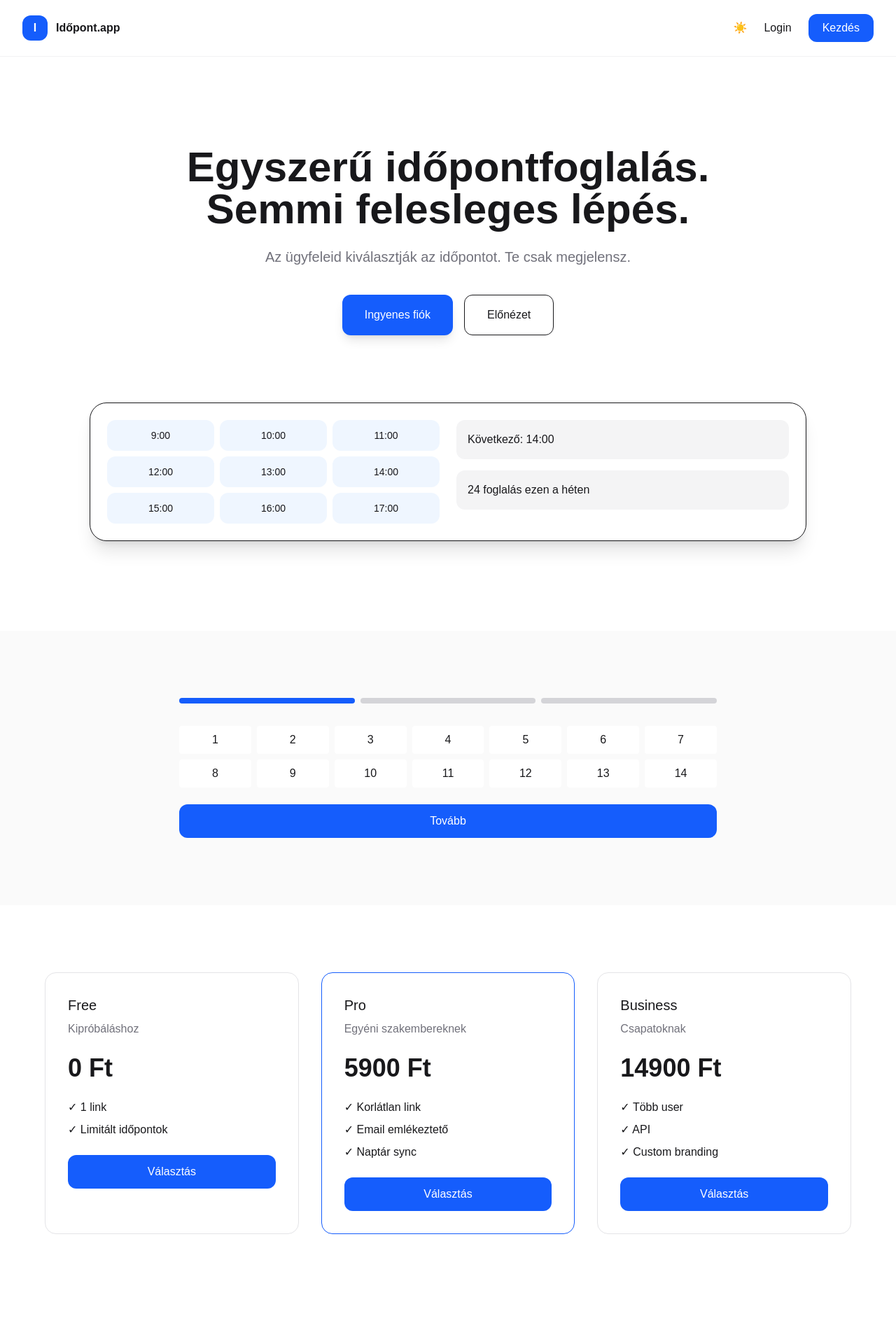
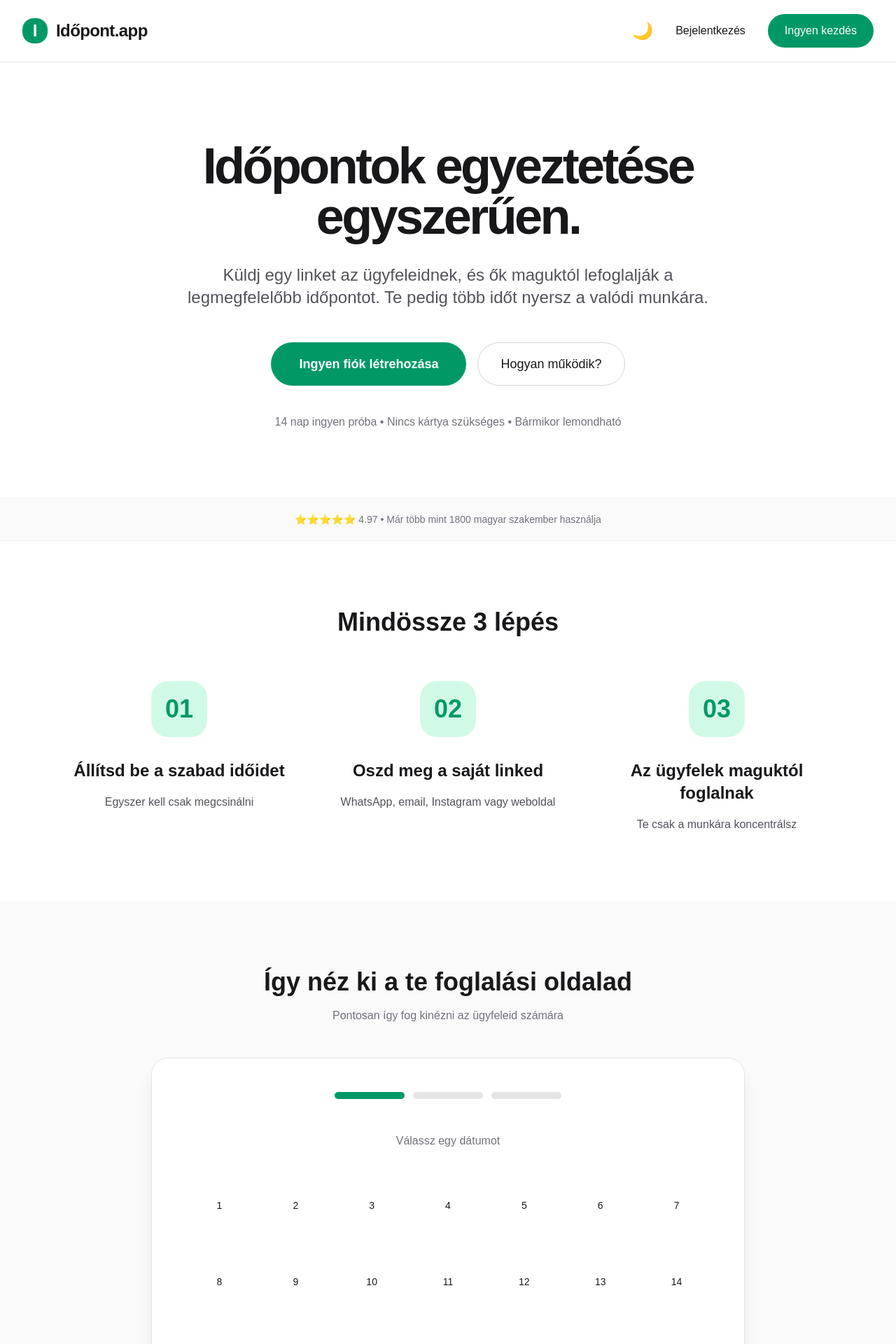
Before and after one commit to Keszil/calendarrr, a Next.js app: page / in a window 1280 px wide. Shown: the top 1920 px of the page at 70% size. Built offline with nearby package versions, Linux system fonts and the light colour scheme.

Commit message:
Update page.js

```diff
--- a/app/page.js
+++ b/app/page.js
@@ -3,204 +3,398 @@
 import { useState, useEffect, useMemo } from 'react'
 import { motion, AnimatePresence } from 'framer-motion'
 
+export const dynamic = 'force-dynamic'
+
 export default function Home() {
-  const [isDark, setIsDark] = useState(true)
   const [step, setStep] = useState(1)
   const [selectedDate, setSelectedDate] = useState(null)
   const [selectedTime, setSelectedTime] = useState(null)
   const [loading, setLoading] = useState(false)
+  const [isDark, setIsDark] = useState(false)
   const [isAnnual, setIsAnnual] = useState(true)
 
-  const times = ['09:00','10:00','11:00','13:00','14:00','15:00']
+  const times = ['09:00', '10:00', '11:00', '13:00', '14:00', '15:00']
 
+  // Dark mode
   useEffect(() => {
+    if (typeof document !== 'undefined') {
       isDark
         ? document.documentElement.classList.add('dark')
         : document.documentElement.classList.remove('dark')
+    }
   }, [isDark])
-
-  const pricing = useMemo(() => [
-    {
-      name: "Free",
-      price: 0,
-      desc: "Kipróbáláshoz",
-      features: ["1 link", "Limitált időpontok"],
-      highlight: false
-    },
-    {
-      name: "Pro",
-      price: isAnnual ? 5900 : 7900,
-      desc: "Egyéni szakembereknek",
-      features: ["Korlátlan link", "Email emlékeztető", "Naptár sync"],
-      highlight: true
-    },
-    {
-      name: "Business",
-      price: isAnnual ? 14900 : 18900,
-      desc: "Csapatoknak",
-      features: ["Több user", "API", "Custom branding"],
-      highlight: false
-    }
-  ], [isAnnual])
 
   const handleBooking = () => {
     setLoading(true)
     setTimeout(() => {
       setLoading(false)
-      alert('Demo foglalás kész')
+      alert('Foglalás sikeres! 🎉\n\nEz csak egy demo.')
     }, 1500)
   }
 
+  const pricingPlans = useMemo(() => [
+    {
+      name: "Ingyenes",
+      price: 0,
+      period: "",
+      description: "Kipróbálásra tökéletes",
+      features: ["1 foglalási link", "Korlátozott időpontok", "Alap email visszaigazolás"],
+      cta: "Ingyen kezdés",
+      popular: false,
+    },
+    {
+      name: "Starter",
+      price: isAnnual ? 4900 : 5900,
+      period: isAnnual ? "/hó (éves)" : "/hó",
+      description: "Egyéni szakembereknek",
+      features: ["Korlátlan foglalási linkek", "Valós idejű naptár", "Automatikus emlékeztetők", "Zoom integráció", "Alap analitika"],
+      cta: "Starter csomag",
+      popular: false,
+    },
+    {
+      name: "Pro",
+      price: isAnnual ? 9900 : 12900,
+      period: isAnnual ? "/hó (éves)" : "/hó",
+      description: "A legnépszerűbb választás",
+      features: ["Minden a Starterben", "Egyéni branding", "Csoportfoglalás", "Haladó analitika", "Prioritásos támogatás", "Nincs Időpont.app logó"],
+      cta: "Pro csomag indítása",
+      popular: true,
+    },
+    {
+      name: "Business",
+      price: isAnnual ? 19900 : 24900,
+      period: isAnnual ? "/hó (éves)" : "/hó",
+      description: "Csapatoknak és stúdióknak",
+      features: ["Minden a Proban", "Több felhasználó", "Csapat naptár", "API hozzáférés", "Fehér címke", "Dedikált támogatás"],
+      cta: "Business csomag",
+      popular: false,
+    }
+  ], [isAnnual])
+
+  const testimonials = [
+    {
+      name: "Kovács Anna",
+      role: "Fodrász & Szalon tulajdonos",
+      text: "Azóta, hogy használom az Időpont.app-ot, heti 6-8 órát spórolok az egyeztetéseken. Az ügyfelek imádják, hogy maguk tudnak időpontot foglalni.",
+      rating: 5,
+      avatar: "👩‍🦰"
+    },
+    {
+      name: "Nagy Márk",
+      role: "Életvezetési coach",
+      text: "Sokkal professzionálisabb lett a szolgáltatásom. Kevesebb lemondás, több betelt időpont.",
+      rating: 5,
+      avatar: "🧔"
+    },
+    {
+      name: "Szabó Eszter",
+      role: "Jogi tanácsadó",
+      text: "A korábbi végtelen email-váltás helyett most tényleg csak a munkára kell koncentrálnom. Nagyon intuitív és megbízható.",
+      rating: 5,
+      avatar: "👩‍💼"
+    },
+    {
+      name: "Tóth Péter",
+      role: "Személyi edző",
+      text: "Az ügyfeleim 90%-a magától foglal. Hihetetlenül leegyszerűsítette az életemet.",
+      rating: 5,
+      avatar: "💪"
+    }
+  ]
+
   return (
-    <main className="relative min-h-screen bg-white dark:bg-[#0b1120] text-zinc-900 dark:text-white overflow-hidden">
+    <main className="min-h-screen bg-white dark:bg-zinc-950 text-zinc-900 dark:text-zinc-100">
 
-      {/* BACKGROUND */}
-      <div className="absolute inset-0 -z-10">
-        <motion.div animate={{ x:[0,100,0], y:[0,50,0] }} transition={{ duration:30, repeat:Infinity }} className="absolute w-[600px] h-[600px] bg-blue-500/10 blur-3xl rounded-full top-[-200px] left-[-200px]" />
-        <motion.div animate={{ x:[0,-120,0], y:[0,-80,0] }} transition={{ duration:35, repeat:Infinity }} className="absolute w-[600px] h-[600px] bg-indigo-500/10 blur-3xl rounded-full bottom-[-200px] right-[-200px]" />
+      {/* NAVBAR */}
+      <header className="sticky top-0 z-50 bg-white dark:bg-zinc-950 border-b border-zinc-200 dark:border-zinc-800">
+        <div className="max-w-7xl mx-auto px-8 py-5 flex justify-between items-center">
+          <div className="flex items-center gap-3">
+            <div className="w-9 h-9 bg-emerald-600 rounded-2xl flex items-center justify-center text-white font-bold text-2xl">I</div>
+            <span className="text-2xl font-semibold tracking-tight">Időpont.app</span>
           </div>
 
-      {/* NAVBAR */}
-      <header className="sticky top-0 z-50 backdrop-blur border-b border-zinc-200/50 dark:border-white/10">
-        <div className="max-w-7xl mx-auto px-8 py-5 flex justify-between items-center">
-          <div className="flex items-center gap-3">
-            <div className="w-9 h-9 bg-blue-600 rounded-xl flex items-center justify-center text-white font-bold">I</div>
-            <span className="font-semibold">Időpont.app</span>
-          </div>
-
-          <div className="flex items-center gap-6">
-            <button onClick={() => setIsDark(!isDark)}>{isDark ? '☀️':'🌙'}</button>
-            <button className="hover:text-blue-500">Login</button>
-            <button className="px-5 py-2 bg-blue-600 text-white rounded-xl">Kezdés</button>
+          <div className="flex items-center gap-8">
+            <button
+              onClick={() => setIsDark(!isDark)}
+              className="text-2xl hover:text-emerald-600 transition-colors"
+            >
+              {isDark ? '☀️' : '🌙'}
+            </button>
+            <button className="font-medium hover:text-emerald-600 transition-colors">Bejelentkezés</button>
+            <button
+              onClick={() => document.getElementById('pricing')?.scrollIntoView({ behavior: 'smooth' })}
+              className="px-6 py-3 bg-emerald-600 hover:bg-emerald-700 text-white font-medium rounded-full transition-colors"
+            >
+              Ingyen kezdés
+            </button>
           </div>
         </div>
       </header>
 
       {/* HERO */}
-      <section className="pt-32 pb-24 text-center px-6">
-        <motion.h1 initial={{opacity:0,y:40}} animate={{opacity:1,y:0}} className="text-6xl font-semibold max-w-4xl mx-auto">
-          Egyszerű időpontfoglalás.<br/>Semmi felesleges lépés.
-        </motion.h1>
-
-        <p className="text-xl text-zinc-500 mt-6 max-w-2xl mx-auto">
-          Az ügyfeleid kiválasztják az időpontot. Te csak megjelensz.
+      <section className="pt-28 pb-24">
+        <div className="max-w-5xl mx-auto px-6 text-center">
+          <h1 className="text-6xl md:text-7xl font-bold tracking-tighter leading-none mb-8">
+            Időpontok egyeztetése<br />egyszerűen.
+          </h1>
+          <p className="text-2xl text-zinc-600 dark:text-zinc-400 max-w-3xl mx-auto mb-12">
+            Küldj egy linket az ügyfeleidnek, és ők maguktól lefoglalják a legmegfelelőbb időpontot.
+            Te pedig több időt nyersz a valódi munkára.
           </p>
 
-        <div className="mt-10 flex justify-center gap-4">
-          <button className="px-8 py-4 bg-blue-600 text-white rounded-xl shadow-lg">
-            Ingyenes fiók
+          <div className="flex flex-col sm:flex-row gap-4 justify-center">
+            <button
+              onClick={() => document.getElementById('pricing')?.scrollIntoView({ behavior: 'smooth' })}
+              className="px-10 py-4 text-lg font-semibold bg-emerald-600 hover:bg-emerald-700 text-white rounded-full transition"
+            >
+              Ingyen fiók létrehozása
             </button>
-          <button className="px-8 py-4 border rounded-xl">
-            Előnézet
+            <button className="px-8 py-4 text-lg font-medium border border-zinc-300 dark:border-zinc-700 rounded-full hover:bg-zinc-50 dark:hover:bg-zinc-900 transition">
+              Hogyan működik?
             </button>
+          </div>
+
+          <p className="mt-10 text-zinc-500">14 nap ingyen próba • Nincs kártya szükséges • Bármikor lemondható</p>
         </div>
       </section>
 
-      {/* DASHBOARD PREVIEW */}
-      <section className="pb-32 px-6">
-        <div className="max-w-5xl mx-auto">
-          <motion.div initial={{opacity:0,y:40}} animate={{opacity:1,y:0}} className="rounded-3xl border dark:border-white/10 bg-white dark:bg-zinc-900 shadow-xl overflow-hidden">
-            <div className="p-6 grid md:grid-cols-2 gap-6">
-              <div className="grid grid-cols-3 gap-2">
-                {[...Array(9)].map((_,i)=>(
-                  <div key={i} className="p-3 bg-blue-50 dark:bg-blue-500/10 rounded-xl text-center text-sm">
-                    {9+i}:00
+      {/* TRUST BAR */}
+      <div className="border-y border-zinc-100 dark:border-zinc-800 bg-zinc-50 dark:bg-zinc-900 py-5">
+        <div className="max-w-6xl mx-auto px-6 text-center text-sm text-zinc-500 dark:text-zinc-400">
+          ⭐⭐⭐⭐⭐ 4.97 • Már több mint 1800 magyar szakember használja
+        </div>
+      </div>
+
+      {/* HOW IT WORKS */}
+      <section className="py-24 bg-white dark:bg-zinc-950">
+        <div className="max-w-6xl mx-auto px-6">
+          <h2 className="text-4xl font-semibold text-center mb-16">Mindössze 3 lépés</h2>
+          <div className="grid md:grid-cols-3 gap-12">
+            {[
+              { num: "01", title: "Állítsd be a szabad időidet", desc: "Egyszer kell csak megcsinálni" },
+              { num: "02", title: "Oszd meg a saját linked", desc: "WhatsApp, email, Instagram vagy weboldal" },
+              { num: "03", title: "Az ügyfelek maguktól foglalnak", desc: "Te csak a munkára koncentrálsz" }
+            ].map((item, i) => (
+              <div key={i} className="text-center">
+                <div className="mx-auto w-20 h-20 rounded-3xl bg-emerald-100 dark:bg-emerald-900/30 flex items-center justify-center text-4xl font-semibold text-emerald-600 mb-8">
+                  {item.num}
+                </div>
+                <h3 className="text-2xl font-semibold mb-4">{item.title}</h3>
+                <p className="text-zinc-600 dark:text-zinc-400 leading-relaxed">{item.desc}</p>
               </div>
             ))}
           </div>
-
-              <div className="space-y-4">
-                <div className="p-4 bg-zinc-100 dark:bg-zinc-800 rounded-xl">
-                  Következő: 14:00
-                </div>
-                <div className="p-4 bg-zinc-100 dark:bg-zinc-800 rounded-xl">
-                  24 foglalás ezen a héten
-                </div>
-              </div>
-            </div>
-          </motion.div>
         </div>
       </section>
 
-      {/* DEMO BOOKING */}
-      <section className="py-24 px-6 bg-zinc-50 dark:bg-zinc-900">
-        <div className="max-w-3xl mx-auto">
-          <div className="flex gap-2 mb-8">
-            {[1,2,3].map(s=>(
-              <div key={s} className={`h-2 flex-1 rounded ${step>=s?'bg-blue-600':'bg-zinc-300'}`} />
+      {/* BOOKING DEMO */}
+      <section className="py-24 bg-zinc-50 dark:bg-zinc-900">
+        <div className="max-w-4xl mx-auto px-6">
+          <h2 className="text-4xl font-semibold text-center mb-4">Így néz ki a te foglalási oldalad</h2>
+          <p className="text-center text-zinc-500 mb-12">Pontosan így fog kinézni az ügyfeleid számára</p>
+
+          <div className="bg-white dark:bg-zinc-800 border border-zinc-200 dark:border-zinc-700 rounded-3xl shadow-xl overflow-hidden">
+            <div className="p-12">
+              <div className="flex justify-center gap-3 mb-12">
+                {[1, 2, 3].map((s) => (
+                  <div
+                    key={s}
+                    className={`h-2.5 flex-1 max-w-[100px] rounded-full transition-all ${
+                      step >= s ? 'bg-emerald-600' : 'bg-zinc-200 dark:bg-zinc-700'
+                    }`}
+                  />
                 ))}
               </div>
 
               <AnimatePresence mode="wait">
-            {step===1 && (
-              <motion.div key="1" initial={{opacity:0}} animate={{opacity:1}}>
-                <div className="grid grid-cols-7 gap-2">
-                  {[...Array(14)].map((_,i)=>(
-                    <button key={i} onClick={()=>setSelectedDate(i)} className="p-2 rounded bg-white dark:bg-zinc-800">
-                      {i+1}
+                {step === 1 && (
+                  <motion.div key="1" initial={{ opacity: 0 }} animate={{ opacity: 1 }} exit={{ opacity: 0 }}>
+                    <p className="text-center mb-8 text-zinc-500 font-medium">Válassz egy dátumot</p>
+                    <div className="grid grid-cols-7 gap-3">
+                      {[...Array(14)].map((_, i) => (
+                        <button
+                          key={i}
+                          onClick={() => setSelectedDate(i)}
+                          className={`aspect-square rounded-2xl text-sm font-medium transition-all ${
+                            selectedDate === i
+                              ? 'bg-emerald-600 text-white'
+                              : 'hover:bg-zinc-100 dark:hover:bg-zinc-700 bg-white dark:bg-zinc-800 border border-transparent'
+                          }`}
+                        >
+                          {i + 1}
                         </button>
                       ))}
                     </div>
-                <button onClick={()=>setStep(2)} className="mt-6 w-full py-3 bg-blue-600 text-white rounded-xl">
-                  Tovább
+                    <button
+                      onClick={() => setStep(2)}
+                      className="mt-12 w-full py-4 bg-emerald-600 hover:bg-emerald-700 text-white font-medium rounded-2xl transition"
+                    >
+                      Tovább →
                     </button>
                   </motion.div>
                 )}
 
-            {step===2 && (
-              <motion.div key="2" initial={{opacity:0}} animate={{opacity:1}}>
-                <div className="grid grid-cols-2 gap-3">
-                  {times.map(t=>(
-                    <button key={t} onClick={()=>setSelectedTime(t)} className="p-3 border rounded-xl">
+                {step === 2 && (
+                  <motion.div key="2" initial={{ opacity: 0 }} animate={{ opacity: 1 }} exit={{ opacity: 0 }}>
+                    <p className="text-center mb-8 text-zinc-500 font-medium">Válassz időpontot</p>
+                    <div className="grid grid-cols-2 gap-4">
+                      {times.map((t) => (
+                        <button
+                          key={t}
+                          onClick={() => setSelectedTime(t)}
+                          className={`py-4 rounded-2xl font-medium transition-all ${
+                            selectedTime === t
+                              ? 'bg-emerald-600 text-white'
+                              : 'border border-zinc-200 dark:border-zinc-700 hover:border-emerald-600'
+                          }`}
+                        >
                           {t}
                         </button>
                       ))}
                     </div>
-                <button onClick={()=>setStep(3)} className="mt-6 w-full py-3 bg-blue-600 text-white rounded-xl">
-                  Tovább
+                    <button
+                      onClick={() => setStep(3)}
+                      className="mt-12 w-full py-4 bg-emerald-600 hover:bg-emerald-700 text-white font-medium rounded-2xl transition"
+                    >
+                      Tovább az adatokhoz →
                     </button>
                   </motion.div>
                 )}
 
-            {step===3 && (
-              <motion.div key="3" initial={{opacity:0}} animate={{opacity:1}}>
-                <input className="w-full p-4 border rounded-xl mb-4" placeholder="Email"/>
-                <button onClick={handleBooking} className="w-full py-3 bg-blue-600 text-white rounded-xl">
-                  {loading ? '...' : 'Foglalás'}
+                {step === 3 && (
+                  <motion.div key="3" initial={{ opacity: 0 }} animate={{ opacity: 1 }} exit={{ opacity: 0 }}>
+                    <input
+                      type="email"
+                      placeholder="Add meg az email címed"
+                      className="w-full px-6 py-5 bg-white dark:bg-zinc-800 border border-zinc-300 dark:border-zinc-600 rounded-2xl focus:outline-none focus:border-emerald-600 mb-8"
+                    />
+                    <button
+                      onClick={handleBooking}
+                      disabled={loading}
+                      className="w-full py-5 bg-emerald-600 hover:bg-emerald-700 disabled:bg-zinc-400 text-white font-medium rounded-2xl transition text-lg"
+                    >
+                      {loading ? 'Foglalás folyamatban...' : 'Foglalom ezt az időpontot'}
                     </button>
                   </motion.div>
                 )}
               </AnimatePresence>
             </div>
+          </div>
+        </div>
+      </section>
+
+      {/* TESTIMONIALS */}
+      <section className="py-24 bg-white dark:bg-zinc-950">
+        <div className="max-w-6xl mx-auto px-6">
+          <h2 className="text-4xl font-semibold text-center mb-16">Mit mondanak a felhasználóink?</h2>
+          <div className="grid md:grid-cols-2 gap-8">
+            {testimonials.map((t, i) => (
+              <div key={i} className="bg-zinc-50 dark:bg-zinc-900 border border-zinc-100 dark:border-zinc-800 p-10 rounded-3xl">
+                <div className="flex gap-4 mb-6">
+                  <div className="text-4xl">{t.avatar}</div>
+                  <div>
+                    <p className="font-semibold">{t.name}</p>
+                    <p className="text-sm text-zinc-500">{t.role}</p>
+                  </div>
+                </div>
+                <p className="text-zinc-600 dark:text-zinc-400 leading-relaxed">„{t.text}”</p>
+                <div className="mt-6 text-emerald-500">{'★'.repeat(t.rating)}</div>
+              </div>
+            ))}
+          </div>
+        </div>
       </section>
 
       {/* PRICING */}
-      <section className="py-24 px-6">
-        <div className="max-w-6xl mx-auto grid md:grid-cols-3 gap-8">
-          {pricing.map((p,i)=>(
-            <motion.div key={i} whileHover={{y:-5}} className={`p-8 rounded-2xl border ${p.highlight ? 'border-blue-600':'border-zinc-200 dark:border-zinc-700'}`}>
-              <h3 className="text-xl mb-2">{p.name}</h3>
-              <p className="text-zinc-500 mb-6">{p.desc}</p>
-              <div className="text-4xl font-bold mb-6">{p.price} Ft</div>
-              <ul className="mb-6 space-y-2">
-                {p.features.map((f,idx)=><li key={idx}>✓ {f}</li>)}
+      <section id="pricing" className="py-24 bg-zinc-50 dark:bg-zinc-900">
+        <div className="max-w-6xl mx-auto px-6">
+          <div className="text-center mb-16">
+            <h2 className="text-4xl font-semibold mb-4">Válaszd ki a számodra tökéletes csomagot</h2>
+            <p className="text-xl text-zinc-600 dark:text-zinc-400">14 nap ingyen. Bármikor lemondható.</p>
+          </div>
+
+          {/* Billing toggle */}
+          <div className="flex justify-center mb-12">
+            <div className="inline-flex bg-white dark:bg-zinc-800 border border-zinc-200 dark:border-zinc-700 rounded-full p-1">
+              <button
+                onClick={() => setIsAnnual(false)}
+                className={`px-8 py-3 rounded-full text-sm font-medium transition ${!isAnnual ? 'bg-emerald-600 text-white' : 'hover:bg-zinc-100 dark:hover:bg-zinc-700'}`}
+              >
+                Havi
+              </button>
+              <button
+                onClick={() => setIsAnnual(true)}
+                className={`px-8 py-3 rounded-full text-sm font-medium flex items-center gap-2 transition ${isAnnual ? 'bg-emerald-600 text-white' : 'hover:bg-zinc-100 dark:hover:bg-zinc-700'}`}
+              >
+                Éves <span className="text-emerald-400 text-xs">-20%</span>
+              </button>
+            </div>
+          </div>
+
+          <div className="grid md:grid-cols-4 gap-8">
+            {pricingPlans.map((plan, index) => (
+              <motion.div
+                key={index}
+                whileHover={{ y: -8 }}
+                className={`relative rounded-3xl p-8 flex flex-col border bg-white dark:bg-zinc-800 transition-all ${
+                  plan.popular
+                    ? 'border-emerald-600 shadow-2xl scale-105'
+                    : 'border-zinc-200 dark:border-zinc-700'
+                }`}
+              >
+                {plan.popular && (
+                  <div className="absolute -top-4 left-1/2 -translate-x-1/2 bg-emerald-600 text-white text-xs font-bold px-6 py-2 rounded-full">
+                    LEGNÉPSZERŰBB
+                  </div>
+                )}
+
+                <h3 className="text-2xl font-semibold mb-1">{plan.name}</h3>
+                <p className="text-zinc-500 dark:text-zinc-400 mb-8">{plan.description}</p>
+
+                <div className="mb-10">
+                  <span className="text-5xl font-bold tracking-tighter">{plan.price.toLocaleString('hu-HU')}</span>
+                  <span className="text-zinc-500"> Ft</span>
+                  <p className="text-sm text-zinc-500 mt-1">{plan.period}</p>
+                </div>
+
+                <ul className="space-y-4 mb-12 flex-1 text-sm">
+                  {plan.features.map((feature, i) => (
+                    <li key={i} className="flex items-start gap-3">
+                      <span className="text-emerald-600 mt-1">✓</span>
+                      <span>{feature}</span>
+                    </li>
+                  ))}
                 </ul>
-              <button className="w-full py-3 bg-blue-600 text-white rounded-xl">
-                Választás
+
+                <button
+                  onClick={() => alert(`${plan.name} csomag kiválasztva (demo)`)}
+                  className={`w-full py-4 rounded-2xl font-medium transition-all ${
+                    plan.popular
+                      ? 'bg-emerald-600 hover:bg-emerald-700 text-white'
+                      : 'border border-zinc-300 dark:border-zinc-600 hover:bg-zinc-100 dark:hover:bg-zinc-800'
+                  }`}
+                >
+                  {plan.cta}
                 </button>
               </motion.div>
             ))}
           </div>
+        </div>
       </section>
 
-      {/* CTA */}
-      <section className="py-24 text-center">
-        <h2 className="text-4xl mb-6">Kezdd el most</h2>
-        <button className="px-10 py-4 bg-blue-600 text-white rounded-xl">
-          Regisztráció
+      {/* FINAL CTA */}
+      <section className="py-24 bg-emerald-600 text-white">
+        <div className="max-w-4xl mx-auto px-6 text-center">
+          <h2 className="text-5xl font-semibold mb-6">Kezdj el időpontokat fogadni még ma</h2>
+          <p className="text-xl mb-10 opacity-90">Csatlakozz több mint 1800 elégedett szakemberhez</p>
+          <button
+            onClick={() => alert('Regisztráció indítása...')}
+            className="px-14 py-6 text-xl font-semibold bg-white text-emerald-700 rounded-full hover:bg-emerald-50 transition shadow-lg"
+          >
+            Ingyen fiók létrehozása most →
           </button>
+        </div>
       </section>
-
     </main>
   )
 }
```
Lines whose indentation alone changed are shown as unchanged.
